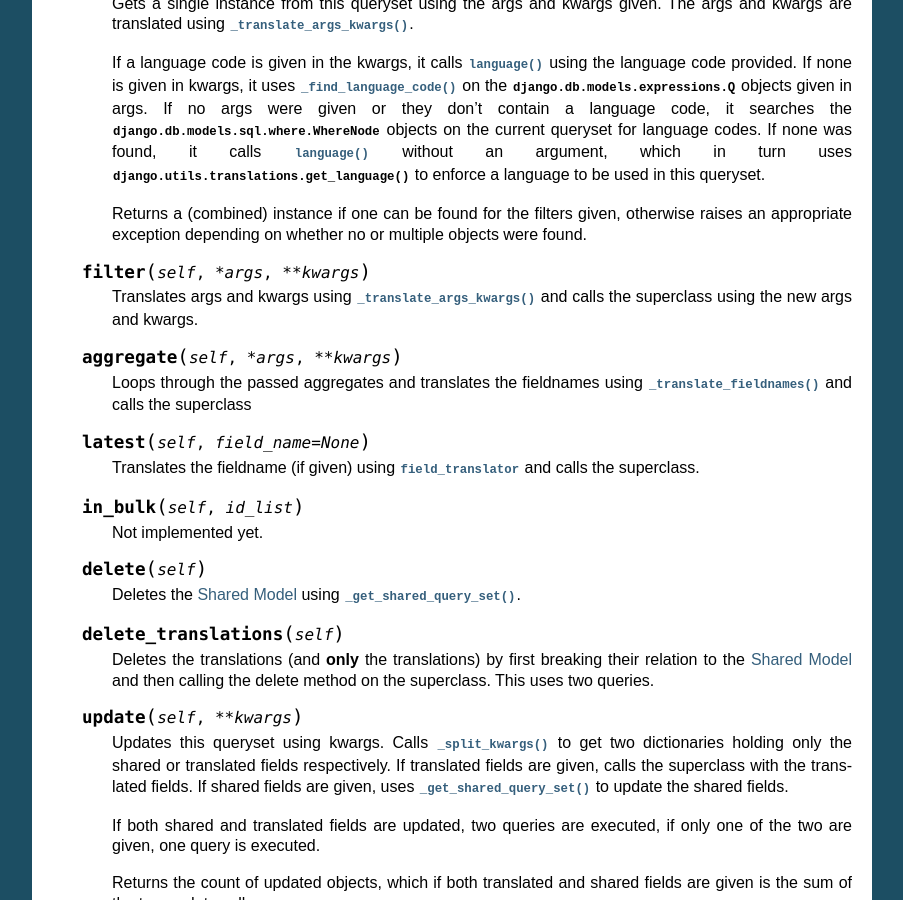
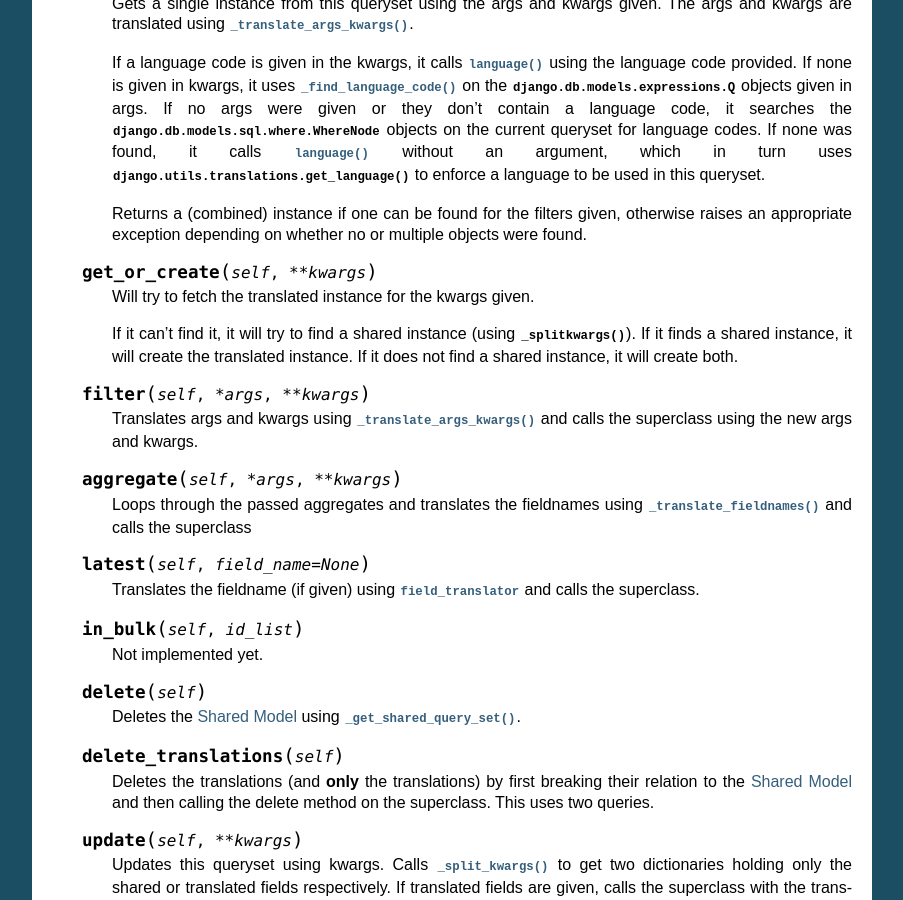
Before and after one commit to KristianOellegaard/django-hvad, a Sphinx documentation site: the page built from docs/internal/manager.rst, in a window 1280 px wide and 900 px high, scrolled down 2950 px. Shown: the whole window, without its empty margins (198-1101 px from the left). Built offline with Sphinx 7.4.7, drawn with Linux system fonts in a browser that asks for light colours; some of the changed text lies outside the part shown.

Commit message:
updated internal docs to document get_or_create

```diff
--- a/docs/internal/manager.rst
+++ b/docs/internal/manager.rst
@@ -218,6 +218,15 @@ TranslationQueryset
         Returns a (combined) instance if one can be found for the filters given,
         otherwise raises an appropriate exception depending on whether no or
         multiple objects were found.
+
+    .. method:: get_or_create(self, **kwargs)
+
+        Will try to fetch the translated instance for the kwargs given.
+
+        If it can't find it, it will try to find a shared instance (using
+        :meth:`_splitkwargs`). If it finds a shared instance, it will create
+        the translated instance. If it does not find a shared instance, it will
+        create both.
 
     .. method:: filter(self, *args, **kwargs)
 
```
